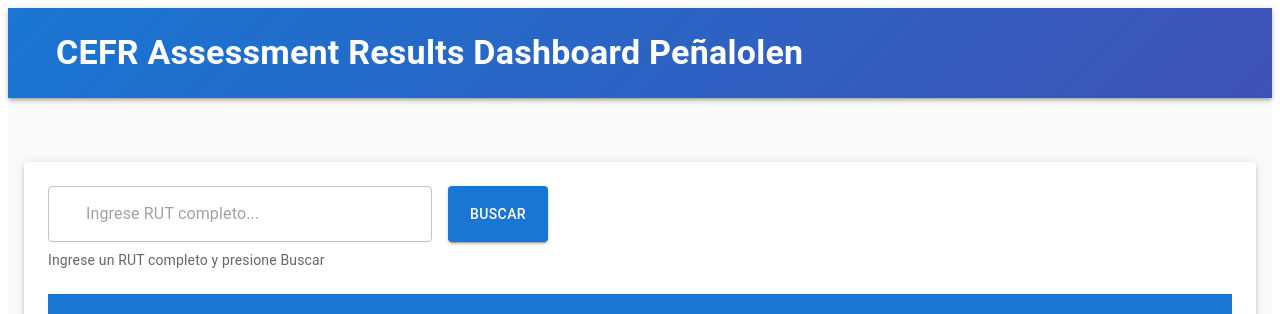
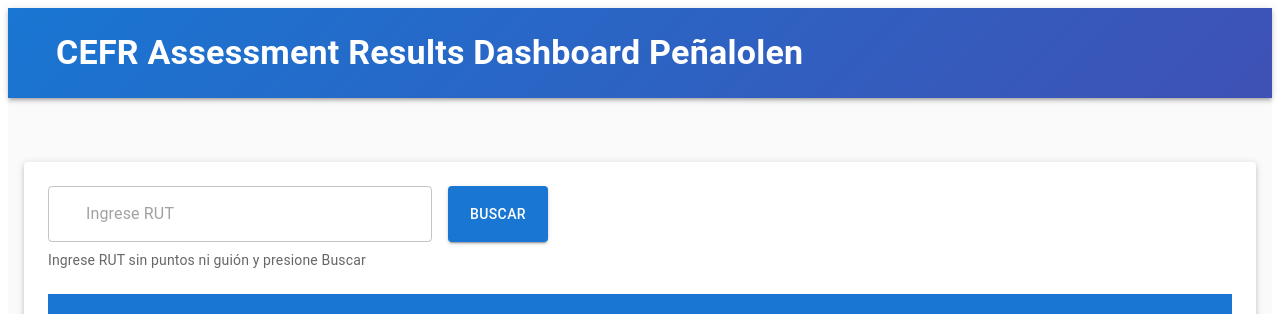
Before and after one commit to Miltoco21/Epa, a React (Vite) app: page / in a window 1280 px wide. Shown: the top 314 px of the page. Built offline with nearby package versions, Linux system fonts and the light colour scheme; some icons are missing.

Commit message:
guion sin puntos

```diff
--- a/src/Componets/StudentsResultTable7D.jsx
+++ b/src/Componets/StudentsResultTable7D.jsx
@@ -282,7 +282,7 @@ export default function StudentResultsTable() {
           <TextField
             fullWidth
             variant="outlined"
-            placeholder="Ingrese RUT completo..."
+            placeholder="Ingrese RUT "
             value={searchRut}
             onChange={(e) => setSearchRut(e.target.value)}
             onKeyPress={handleKeyPress}
@@ -305,7 +305,7 @@ export default function StudentResultsTable() {
         </Box>
         <Typography variant="body2" color="text.secondary" sx={{ mt: 1 }}>
           {!activeSearchRut.trim()
-            ? "Ingrese un RUT completo y presione Buscar"
+            ? "Ingrese RUT sin puntos ni guión y presione Buscar"
             : filteredStudents.length === 0
             ? "No se encontró ningún estudiante con ese RUT"
             : `Mostrando ${filteredStudents.length} resultado${filteredStudents.length !== 1 ? "s" : ""}`}
```
